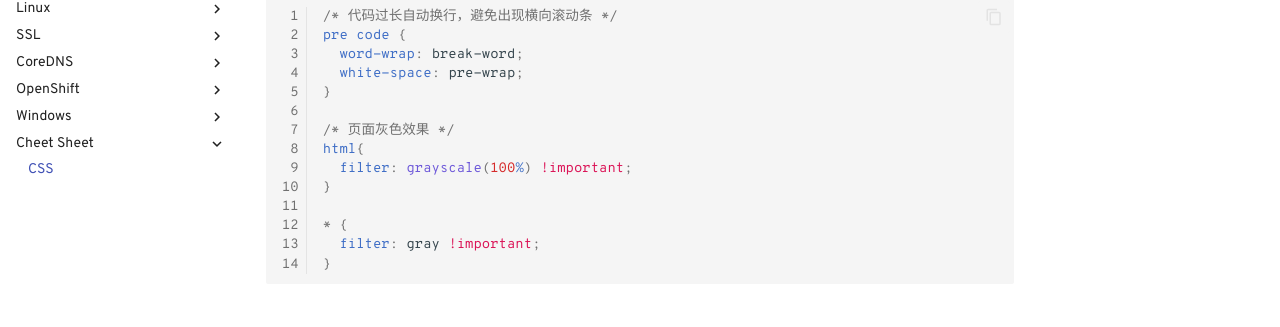
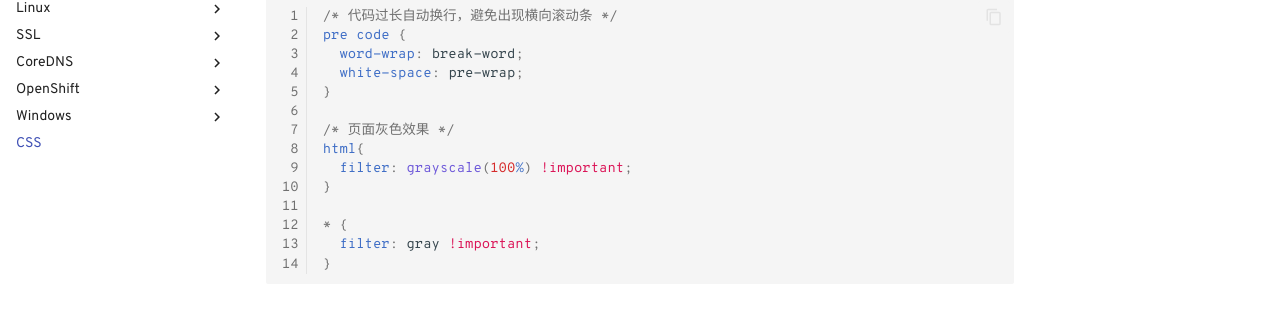
Before and after one commit to aisuhua/aisuhua.github.io, an MkDocs documentation site: the page built from docs/css/index.md, in a window 1280 px wide. Shown: the part 231-558 px from the top of the page. Built offline with MkDocs 1.6.1 and Material for MkDocs 9.7.7, drawn with Linux system fonts in a browser that asks for light colours; comment, search, counter and statistics services are not loaded.

Commit message:
move css

```diff
--- a/mkdocs.yml
+++ b/mkdocs.yml
@@ -138,5 +138,5 @@ nav:
     - Windows:
       - 工具: windows/tools.md
       - WSL: windows/wsl.md
-    - Cheet Sheet:
-      - CSS: cheetsheet/css.md
+    - CSS:
+      - CSS: css/index.md
```
Also changed, not shown: docs/css/index.md (renamed from docs/cheetsheet/css.md).
